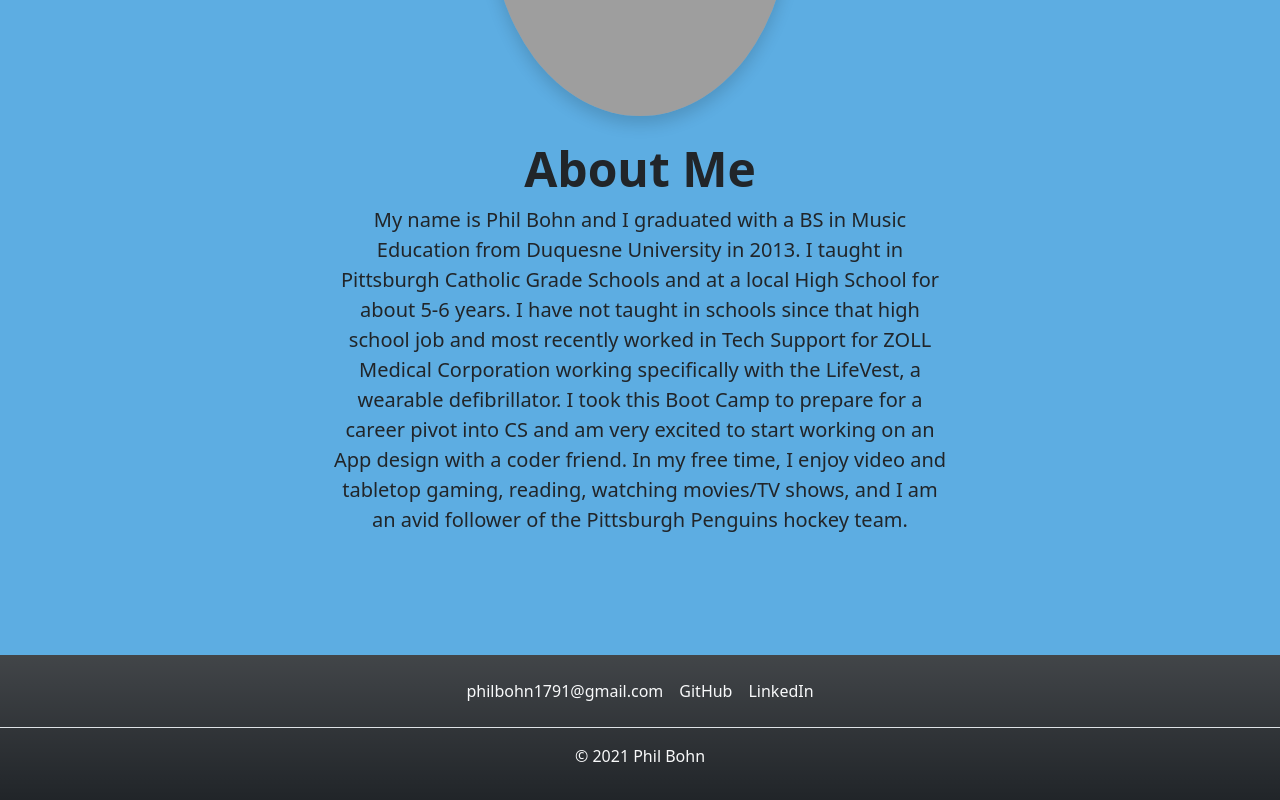
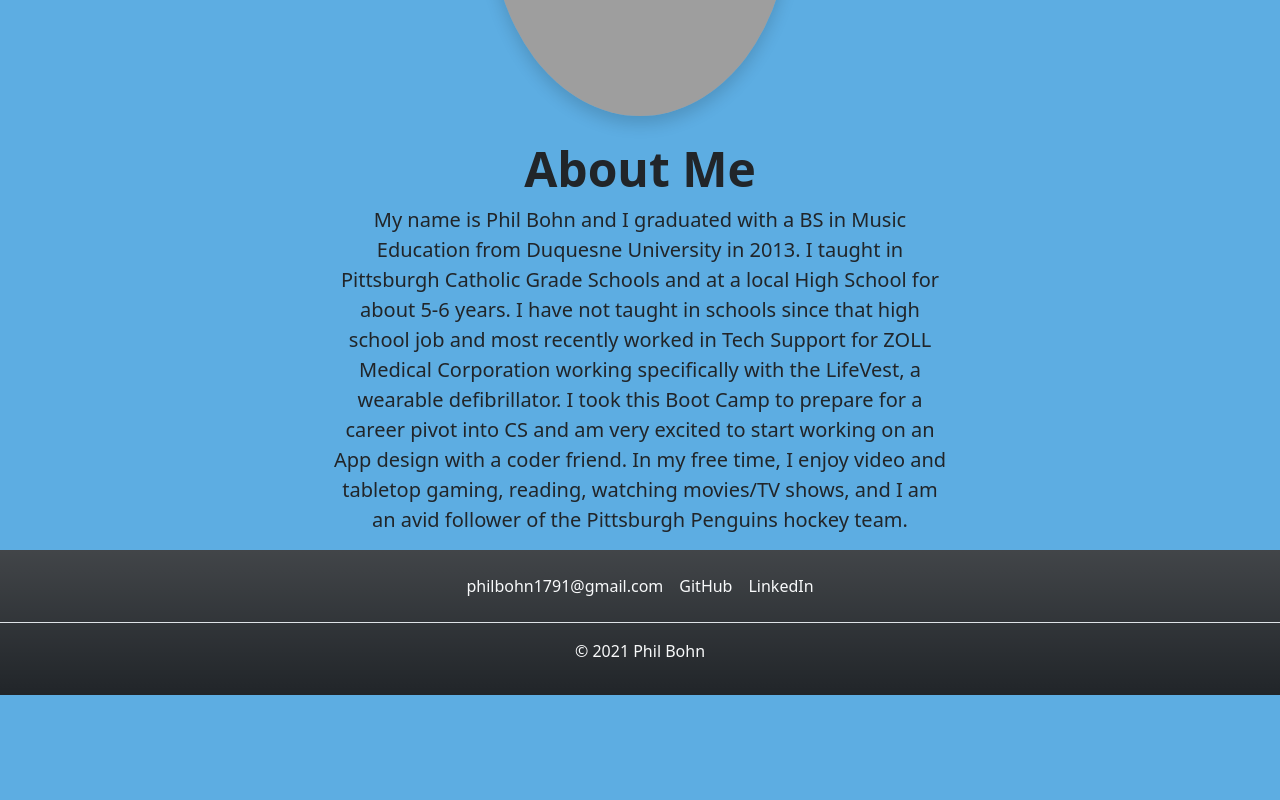
Before and after one commit to lamperouge1218/React-Portfolio, a React (Create React App) app: page / in a window 1280 px wide. Shown: the part 442-1242 px from the top of the page. After the commit the page ends 1137 px from the top, so only its background shows below. Built offline with nearby package versions, Linux system fonts and the light colour scheme; grey boxes are pictures that could not be loaded.

Commit message:
footer now staying at the bottom of the viewport, contact form is clearing and working properly

```diff
--- a/src/App.css
+++ b/src/App.css
@@ -1,5 +1,10 @@
 :root {
   --lightblue: #5dade2;
+}
+
+#root {
+  position: relative;
+  min-height: 100vh;
 }
 
 body {
@@ -10,3 +15,14 @@ body {
   background-color: #ff00ea5d;
   color: rgb(27, 27, 31);
 }
+
+.positioning {
+  padding-bottom: 2.5rem;
+}
+
+.footer-style {
+  position: absolute;
+  left: 0;
+  bottom: 0;
+  right: 0;
+}
--- a/src/App.js
+++ b/src/App.js
@@ -8,7 +8,10 @@ import "./App.css";
 function App() {
   return (
     <div>
-      <PortfolioContainer />
+      <div class="positioning">
+        <PortfolioContainer />
+      </div>
+<div></div>
       <Footer />
     </div>
   );
--- a/src/components/Footer.js
+++ b/src/components/Footer.js
@@ -3,7 +3,7 @@ import "bootstrap/dist/css/bootstrap.min.css";
 
 export default function Footer() {
   return (
-    <footer class="py-3 mt-4 bg-dark bg-gradient">
+    <footer class="py-3 mt-4 bg-dark bg-gradient footer-style">
       <ul class="nav justify-content-center border-bottom pb-3 mb-3">
         <li class="nav-item">
           <a
--- a/src/components/pages/Contact.js
+++ b/src/components/pages/Contact.js
@@ -7,7 +7,14 @@ export default function Contact() {
 
   const handleInputChange = (e) => {
     const { name, value } = e.target;
-    return name === "name" ? setName(value) : setEmailAddress(value);
+
+    if (name === "name") {
+      setName(value);
+    } else if (name === "emailAddress") {
+      setEmailAddress(value);
+    } else if (name === "body") {
+      setBody(value);
+    }
   };
 
   const handleFormSubmit = (e) => {
@@ -64,11 +71,11 @@ export default function Contact() {
                   value={body}
                   name="body"
                   class="form-control h-25"
-                  id="exampleFormControlTextarea1"
+                  id="exampleFormControlTextarea2"
                   rows="3"
                   onChange={handleInputChange}
                 />
-                <label for="exampleFormControlTextarea1" class="form-label">
+                <label for="exampleFormControlTextarea2" class="form-label">
                   Type Your Message!
                 </label>
               </div>
```
